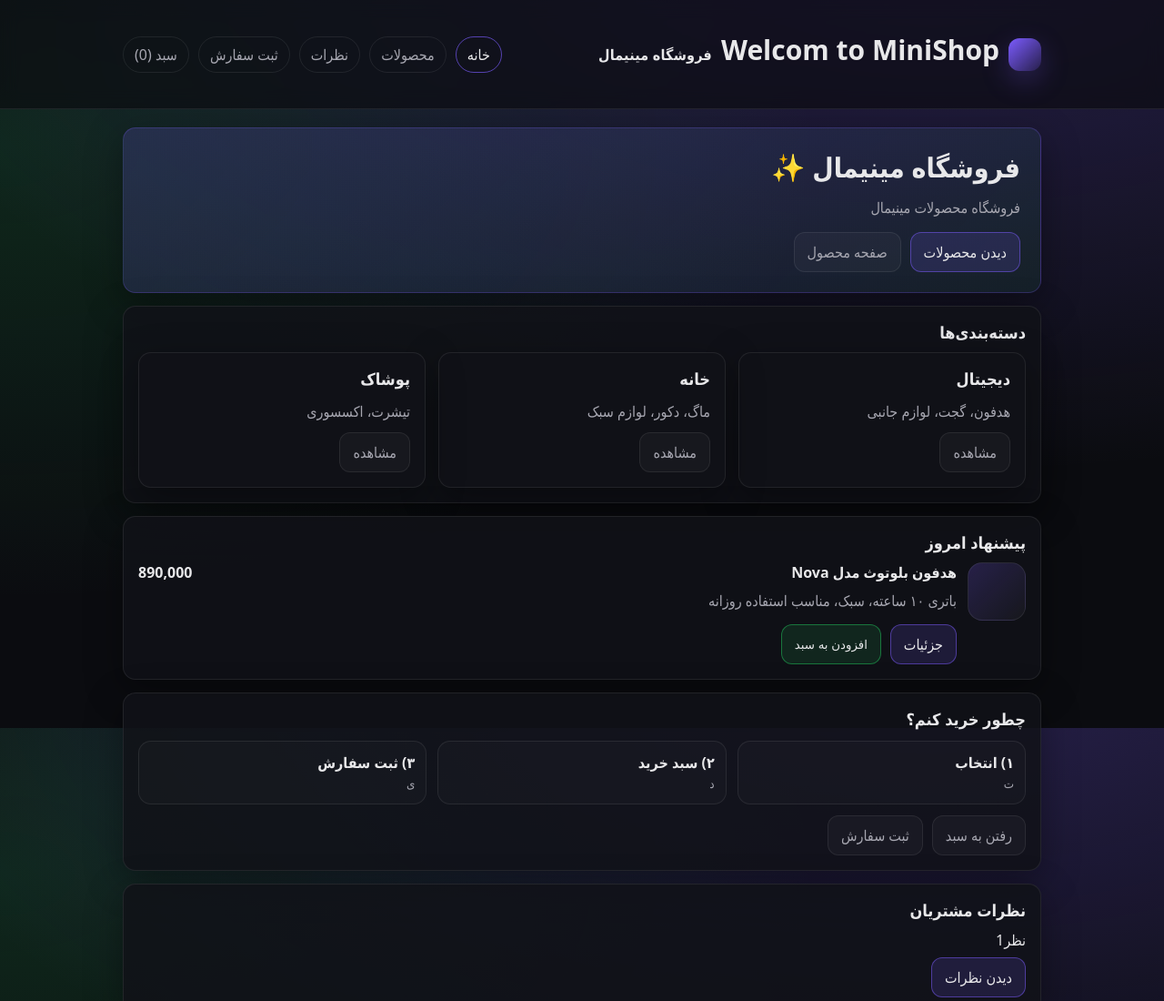
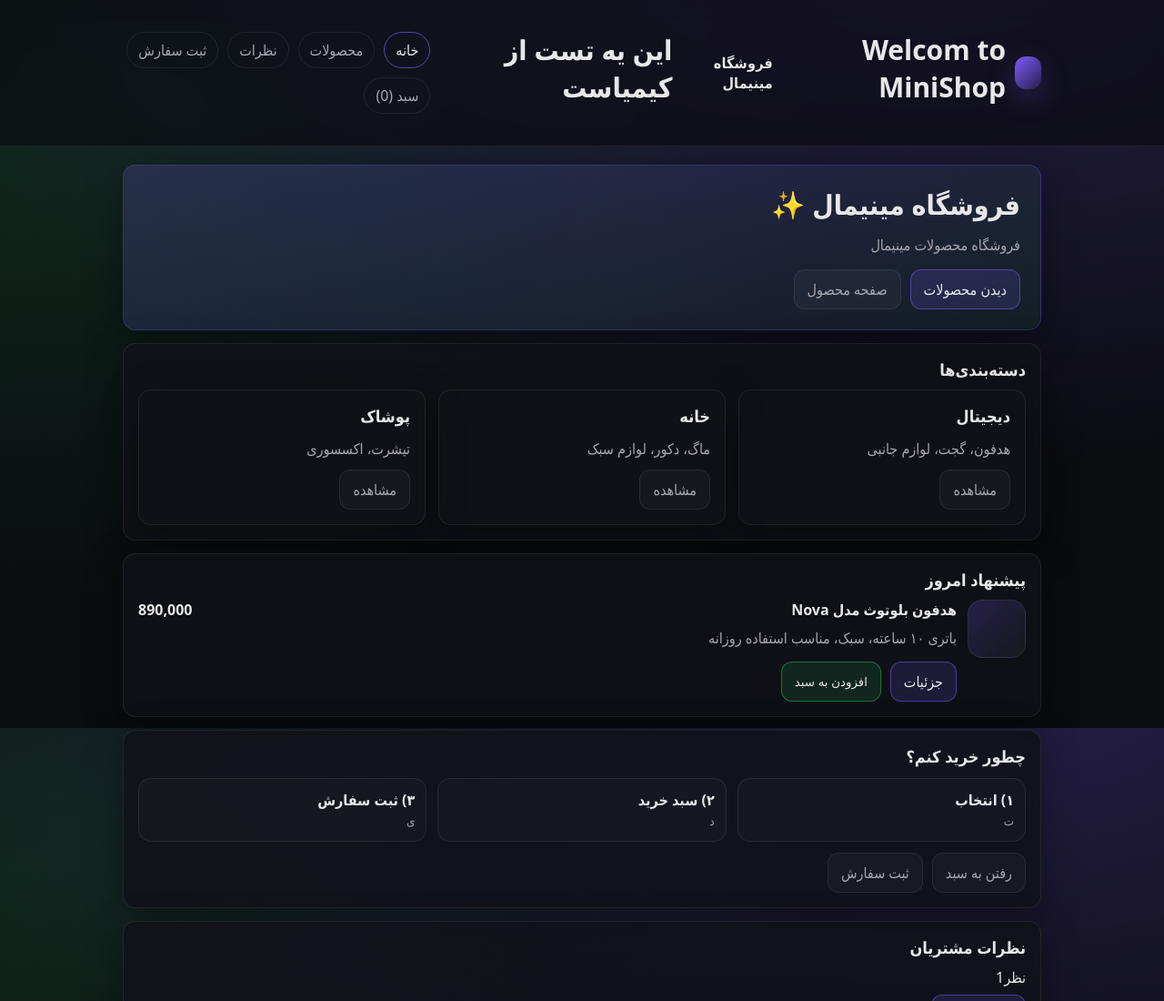
Before and after one commit to kimianasri9512/team-project, a plain HTML site: page index.html in a window 1280 px wide. Shown: the top 1100 px of the page at 91% size. Drawn offline with Linux system fonts and the light colour scheme.

Commit message:
تست کیمیا

```diff
--- a/index.html
+++ b/index.html
@@ -14,6 +14,7 @@
         <span class="logo"></span>
         <h1>Welcom to MiniShop</h1>
         <b>فروشگاه مینیمال</b>
+        <h1>این یه تست از کیمیاست</h1>
       </a>
       <div class="navlinks">
         <a class="pill active" href="index.html">خانه</a>
```
